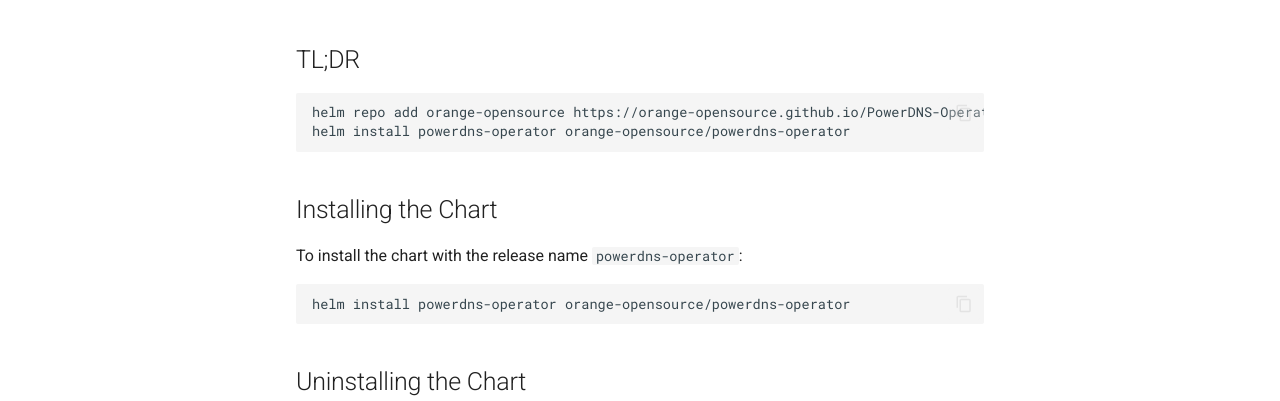
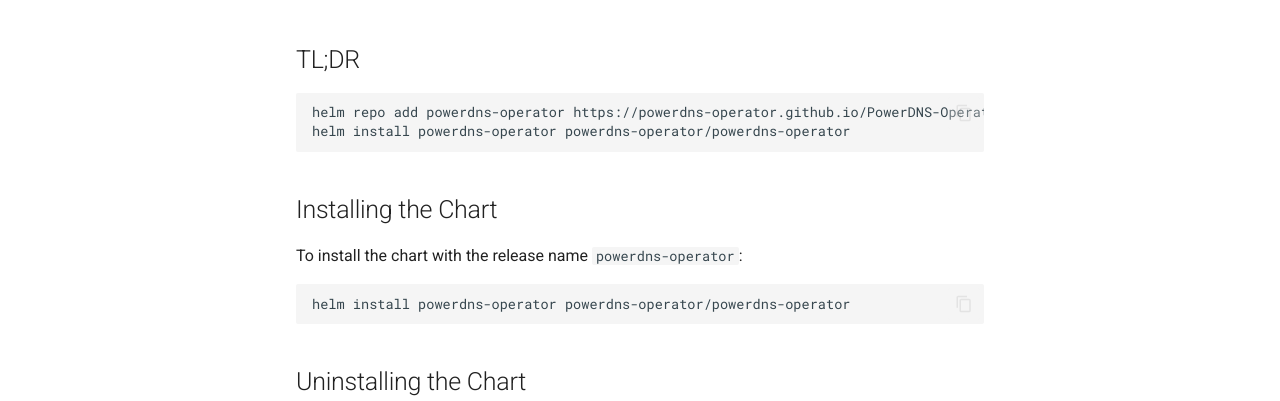
Before and after one commit to powerdns-operator/PowerDNS-Operator-helm-chart, an MkDocs documentation site: the page built from docs/README.md, in a window 1280 px wide and 900 px high. Shown: the part 295-696 px from the top of the window. Built offline with MkDocs 1.6.1 and Material for MkDocs 9.7.7, drawn with Linux system fonts in a browser that asks for light colours; comment, search, counter and statistics services are not loaded; some of the changed text lies outside the part shown.

Commit message:
chore(github): update GitHub organization name (#21)
Signed-off-by: Benjamin Pinchon <dev@mdfr.me>

````diff
--- a/docs/README.md
+++ b/docs/README.md
@@ -8,14 +8,14 @@
 
 ## TL;DR
 ```bash
-helm repo add orange-opensource https://orange-opensource.github.io/PowerDNS-Operator-helm-chart
-helm install powerdns-operator orange-opensource/powerdns-operator
+helm repo add powerdns-operator https://powerdns-operator.github.io/PowerDNS-Operator-helm-chart
+helm install powerdns-operator powerdns-operator/powerdns-operator
 ```
 
 ## Installing the Chart
 To install the chart with the release name `powerdns-operator`:
 ```bash
-helm install powerdns-operator orange-opensource/powerdns-operator
+helm install powerdns-operator powerdns-operator/powerdns-operator
 ```
 
 ## Uninstalling the Chart
@@ -47,7 +47,7 @@
 | global.topologySpreadConstraints | list | `[]` |  |
 | hostNetwork | bool | `false` | Run the controller on the host network |
 | image.pullPolicy | string | `"IfNotPresent"` |  |
-| image.repository | string | `"ghcr.io/orange-opensource/powerdns-operator"` |  |
+| image.repository | string | `"ghcr.io/powerdns-operator/powerdns-operator"` |  |
 | image.tag | string | `""` |  |
 | imagePullSecrets | list | `[]` | Optional array of imagePullSecrets containing private registry credentials # Ref: https://kubernetes.io/docs/tasks/configure-pod-container/pull-image-private-registry/ |
 | labels | object | `{}` | Extra Labels to add to the controller deployment. |
--- a/mkdocs.yml
+++ b/mkdocs.yml
@@ -1,10 +1,12 @@
 site_name: PowerDNS Operator Helm Chart
-site_url: https://orange-opensource.github.io/powerdns-operator/
+site_url: https://powerdns-operator.github.io/powerdns-operator/
 site_description: >-
   Provide a Helm chart to deploy PowerDNS-Operator
-repo_url: https://github.com/Orange-OpenSource/PowerDNS-Operator-helm-chart
+repo_url: https://github.com/powerdns-operator/PowerDNS-Operator-helm-chart
 repo_name: PowerDNS Operator Helm Chart
-copyright: Copyright (c) Orange Business Services SA
+copyright: |
+  Copyright (c) PowerDNS Operator
+  Copyright (c) 2025 Orange Business Services SA
 theme:
   name: material
   features:
````
Also changed, not shown: charts/powerdns-operator/README.md (+5 -5 lines), 5 other files.
